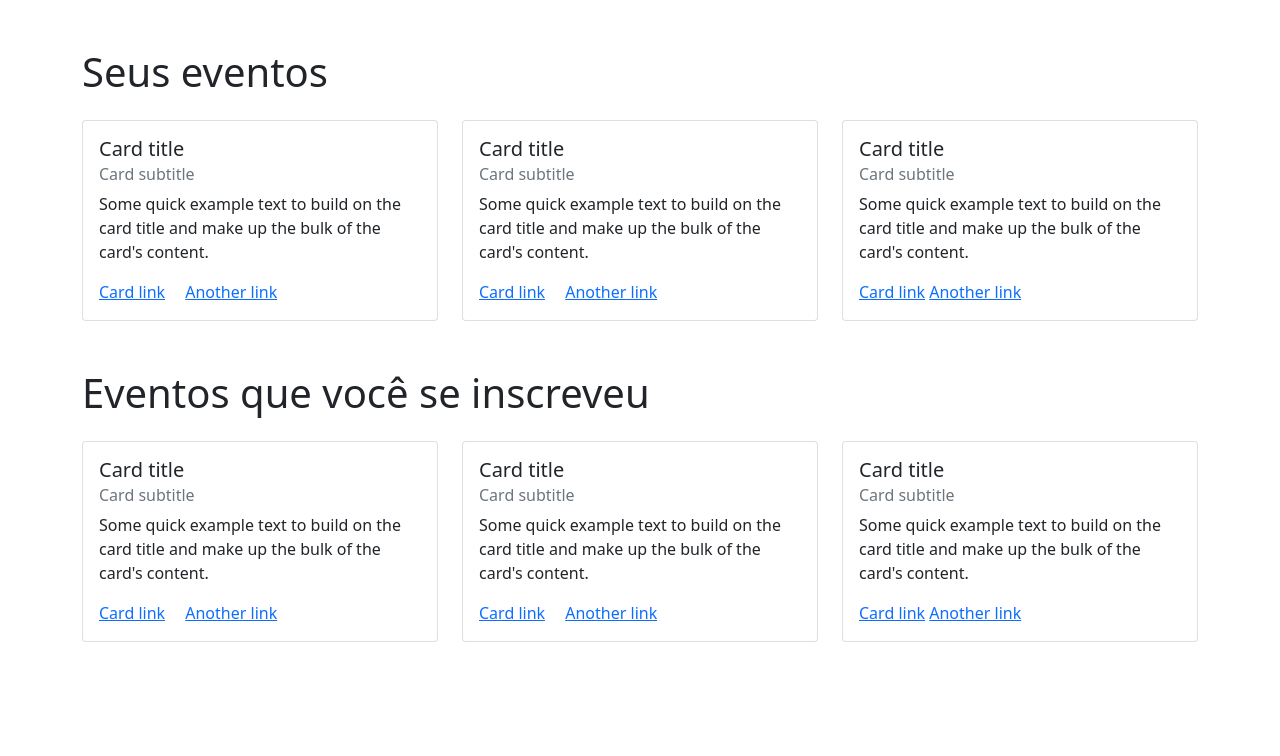
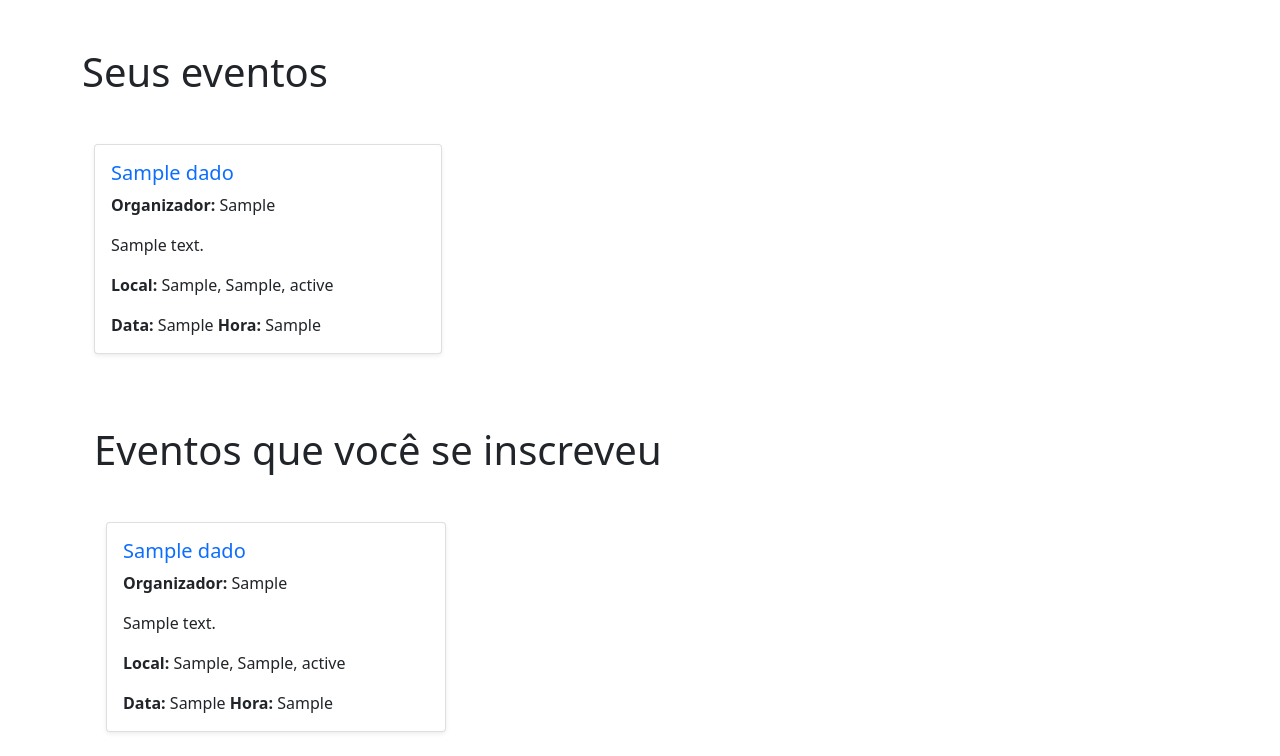
Before and after one commit to AyslanMont/web-eventos, a Flask app: template templates/home.html in a window 1280 px wide. Shown: the part 56-812 px from the top of the page. Before the commit the page ends 698 px from the top, so only its background shows below. Run offline with Flask 3, Linux system fonts and the light colour scheme; the template is opened without the code that fills it: most values are stand-ins (such as "Sample title", 1, 10 or a date in 2020); some libraries are stand-ins or nearby versions.

Commit message:
Finalizando a parte de eventos

```diff
--- a/main.py
+++ b/main.py
@@ -13,7 +13,7 @@ app = Flask(__name__)
 app.config['MYSQL_HOST'] = os.getenv('MYSQL_HOST')
 app.config['MYSQL_PORT'] = int(os.getenv('MYSQL_PORT'))
 app.config['MYSQL_USER'] = os.getenv('MYSQL_USER')
-app.config['MYSQL_PASSWORD'] = ""
+app.config['MYSQL_PASSWORD'] = os.getenv('MYSQL_PASSWORD')
 app.config['MYSQL_DB'] = os.getenv('MYSQL_DB')
 app.config['MYSQL_CURSORCLASS'] = os.getenv('MYSQL_CURSORCLASS')
 app.config['SECRET_KEY'] = str(os.getenv('SECRET_KEY'))
@@ -59,7 +59,7 @@ def load_user(user_id):
     return User.get(user_id)
 
 @app.route("/", methods=["GET", "POST"])
-def home():
+def index():
     if current_user.is_authenticated:
         return redirect(url_for("home"))
     else:
@@ -91,7 +91,7 @@ def register():
             pass
         else:
             cursor = mysql.connection.cursor()
-            INSERT = "INSERT INTO tb_usuarios (usu_nome ,usu_email, usu_senha) VALUES (%s,%s,%s)"
+            INSERT = "INSERT INTO tb_usuarios (usu_nome, usu_email, usu_senha) VALUES (%s,%s,%s)"
             cursor.execute(INSERT, (nome, email, senha_hash))
             mysql.connection.commit()
             cursor.close()
@@ -103,15 +103,72 @@ def register():
 @app.route("/cadastrar-eventos", methods=["GET", "POST"])
 @login_required
 def cadastrar_eventos():
+    if request.method == "POST":
+        titulo = request.form['titulo']
+        org = request.form['org']
+        descricao = request.form['descricao']
+        endereco = request.form['endereco']
+        estado = request.form['estado']
+        cidade = request.form['cidade']
+        data = request.form['data']
+        hora = request.form['hora']
+
+        cursor = mysql.connection.cursor()
+        INSERT = "INSERT INTO tb_eventos (eve_titulo, eve_desc, eve_usu_id, eve_estado, eve_data, eve_cidade, eve_endereco, eve_hora, eve_org) VALUES (%s, %s, %s, %s, %s, %s, %s, %s, %s)"
+
+        cursor.execute(INSERT, (titulo, descricao, current_user.id, estado, data, cidade, endereco, hora, org))
+        mysql.connection.commit()
+        cursor.close()
+
     return render_template("cadastrar_eventos.html")
 
 @app.route("/eventos", methods=["GET", "POST"])
 @login_required
 def eventos():
-    return render_template("eventos.html")
+
+    cursor = mysql.connection.cursor()
+    SELECT = "SELECT * FROM tb_eventos"
+    cursor.execute(SELECT)
+    dados = cursor.fetchall()
+
+    return render_template("eventos.html", dados=dados)
+
+@app.route("/home", methods=["GET", "POST"])
+@login_required
+def home():
+
+    cursor = mysql.connection.cursor()
+    SELECT = "SELECT * FROM tb_eventos WHERE eve_usu_id = %s"
+    cursor.execute(SELECT, (current_user.id,))
+    dados = cursor.fetchall()
+
+    SELECT2 = """
+                SELECT eve_titulo, eve_desc, eve_usu_id, eve_estado, eve_data, eve_cidade, eve_endereco, eve_hora, eve_org
+                FROM tb_eventos
+                WHERE eve_id IN (SELECT par_eve_id FROM tb_pareve WHERE par_usu_id = %s)
+            """
+    cursor.execute(SELECT2, (current_user.id,))
+    dados2 = cursor.fetchall()
+
+    return render_template("home.html", dados=dados, dados2=dados2)
 
 @app.route("/logout")
 @login_required
 def logout():
     logout_user()
     return redirect(url_for("login"))
+
+
+@app.route("/cadastre-se", methods=["GET", "POST"])
+@login_required
+def cadastre_se():
+    if request.method == "POST":
+        id =  request.form['id']
+
+        cursor = mysql.connection.cursor()
+        INSERT = "INSERT INTO tb_pareve (par_usu_id, par_eve_id) VALUES (%s,%s)"
+        cursor.execute(INSERT, (current_user.id, id))
+        mysql.connection.commit()
+        cursor.close()
+
+    return render_template("cadastre_se.html")
--- a/templates/home.html
+++ b/templates/home.html
@@ -4,48 +4,22 @@
 
 <div class="container seus-eventos mt-5">
     <h1>Seus eventos</h1>
+    <div class="container mt-5">
         <div class="row">
-        <div class="col-md-4">
-            <div class="card  mt-3" style="width: 100%;">
+            {% for dado in dados %}
+            <div class="col-md-4 mb-4">
+                <div class="card h-100 shadow-sm">
                     <div class="card-body">
-                    <h5 class="card-title">Card title</h5>
-                    <h6 class="card-subtitle mb-2 text-muted">Card subtitle</h6>
-                    <p class="card-text">Some quick example text to build on the card title and make up the bulk of the
-                        card's
-                        content.</p>
-                    <a href="#" class="card-link">Card link</a>
-                    <a href="#" class="card-link">Another link</a>
+                        <h5 class="card-title text-primary">{{dado["eve_titulo"]}}</h5>
+                        <p class="card-text"><strong>Organizador:</strong> {{dado["eve_org"]}}</p>
+                        <p class="card-text">{{dado["eve_desc"]}}</p>
+                        <p class="card-text"><strong>Local:</strong> {{dado["eve_endereco"]}}, {{dado["eve_cidade"]}}, {{dado["eve_estado"]}}</p>
+                        <p class="card-text"><strong>Data:</strong> {{dado["eve_data"]}} <strong>Hora:</strong> {{dado["eve_hora"]}}</p>
                     </div>
                 </div>
             </div>
-        <div class="col-md-4">
-            <div class="card mt-3" style="width: 100%;"">
-                <div class=" card-body">
-                <h5 class="card-title">Card title</h5>
-                <h6 class="card-subtitle mb-2 text-muted">Card subtitle</h6>
-                <p class="card-text">Some quick example text to build on the card title and make up the bulk of the
-                    card's
-                    content.</p>
-                <a href="#" class="card-link">Card link</a>
-                <a href="#" class="card-link">Another link</a>
+            {% endfor %}
         </div>
-        </div>
-    </div>
-    <div class="col-md-4">
-        <div class="card mt-3" style="width: 100%;">
-            <div class="card-body">
-                <h5 class="card-title">Card title</h5>
-                <h6 class="card-subtitle mb-2 text-muted">Card subtitle</h6>
-                <p class="card-text">Some quick example text to build on the card title and make up the bulk of the
-                    card's
-                    content.</p>
-                <a href="#" clmt-5ass="card-link">Card link</a>
-                <a href="#" class="card-link">Another link</a>
-            </div>
-        </div>
-    </div>
-</div>
-
     </div>
 
 
@@ -56,45 +30,21 @@
 
     <h1>Eventos que você se inscreveu</h1>
 
+    <div class="container mt-5">
         <div class="row">
-        <div class="col-md-4">
-            <div class="card  mt-3" style="width: 100%;">
+            {% for dado in dados2 %}
+            <div class="col-md-4 mb-4">
+                <div class="card h-100 shadow-sm">
                     <div class="card-body">
-                    <h5 class="card-title">Card title</h5>
-                    <h6 class="card-subtitle mb-2 text-muted">Card subtitle</h6>
-                    <p class="card-text">Some quick example text to build on the card title and make up the bulk of the
-                        card's
-                        content.</p>
-                    <a href="#" class="card-link">Card link</a>
-                    <a href="#" class="card-link">Another link</a>
+                        <h5 class="card-title text-primary">{{dado["eve_titulo"]}}</h5>
+                        <p class="card-text"><strong>Organizador:</strong> {{dado["eve_org"]}}</p>
+                        <p class="card-text">{{dado["eve_desc"]}}</p>
+                        <p class="card-text"><strong>Local:</strong> {{dado["eve_endereco"]}}, {{dado["eve_cidade"]}}, {{dado["eve_estado"]}}</p>
+                        <p class="card-text"><strong>Data:</strong> {{dado["eve_data"]}} <strong>Hora:</strong> {{dado["eve_hora"]}}</p>
                     </div>
                 </div>
             </div>
-        <div class="col-md-4">
-            <div class="card mt-3" style="width: 100%;"">
-                <div class=" card-body">
-                <h5 class="card-title">Card title</h5>
-                <h6 class="card-subtitle mb-2 text-muted">Card subtitle</h6>
-                <p class="card-text">Some quick example text to build on the card title and make up the bulk of the
-                    card's
-                    content.</p>
-                <a href="#" class="card-link">Card link</a>
-                <a href="#" class="card-link">Another link</a>
-            </div>
-        </div>
-    </div>
-    <div class="col-md-4">
-        <div class="card mt-3" style="width: 100%;">
-            <div class="card-body">
-                <h5 class="card-title">Card title</h5>
-                <h6 class="card-subtitle mb-2 text-muted">Card subtitle</h6>
-                <p class="card-text">Some quick example text to build on the card title and make up the bulk of the
-                    card's
-                    content.</p>
-                <a href="#" clmt-5ass="card-link">Card link</a>
-                <a href="#" class="card-link">Another link</a>
-            </div>
-        </div>
+            {% endfor %}
         </div>
     </div>
 
--- a/templates/login.html
+++ b/templates/login.html
@@ -6,7 +6,8 @@
     <form class="w-50 mx-auto" action="{{ url_for('login') }}" method="POST">
         <div class="mb-3">
             <label for="loginemail" class="form-label">Email</label>
-            <input type="email" class="form-control rounded-pill" id="loginemail" aria-describedby="emailHelp" name="email" required>
+            <input type="email" class="form-control rounded-pill" id="loginemail" aria-describedby="emailHelp"
+                name="email" required>
             <div id="emailHelp" class="form-text">Não compartilharemos seu e-mail com mais ninguém.</div>
         </div>
         <div class="mb-3">
```
Also changed, not shown: banco.sql (+25 -24 lines), templates/cadastrar_eventos.html (+44 -44 lines), templates/cadastre_se.html (added, +15 -0 lines), templates/eventos.html (+14 -40 lines), initdb.py (added). Lines whose indentation alone changed are shown as unchanged.
